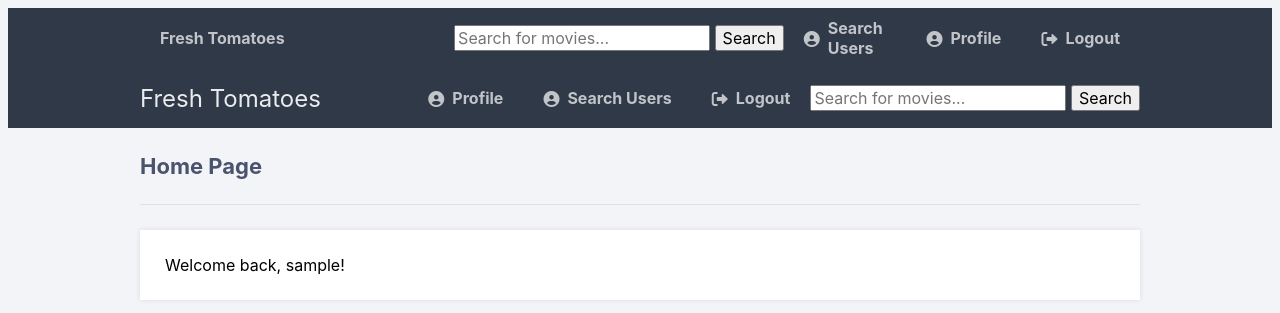
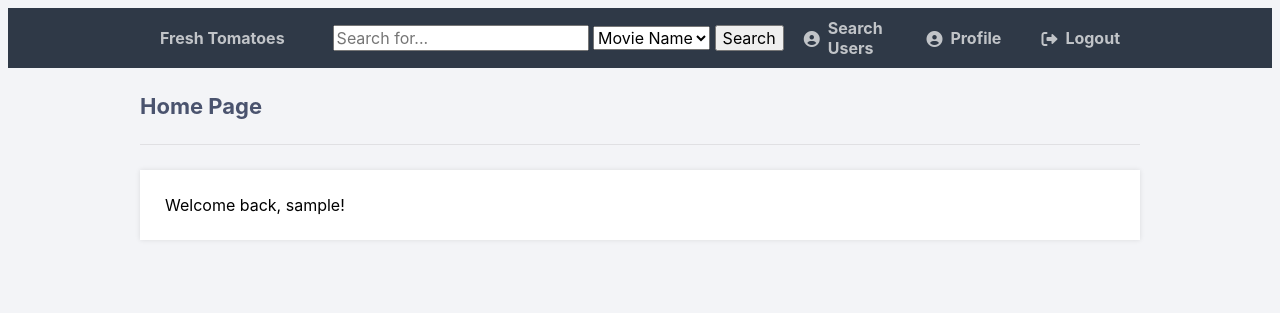
Before and after one commit to sya5jv/F23-Databases-Project, a PHP site: page /home.php in a window 1280 px wide. Shown: the top 313 px of the page. Run offline with PHP 8.4, Linux system fonts and the light colour scheme; the visitor is signed in with stand-in values (Sample User, id 1).

Commit message:
Add files via upload

```diff
--- a/home.php
+++ b/home.php
@@ -19,19 +19,6 @@ include "navbar.php";
 		<link rel="stylesheet" href="https://cdnjs.cloudflare.com/ajax/libs/font-awesome/6.2.0/css/all.min.css" integrity="sha512-xh6O/CkQoPOWDdYTDqeRdPCVd1SpvCA9XXcUnZS2FmJNp1coAFzvtCN9BmamE+4aHK8yyUHUSCcJHgXloTyT2A==" crossorigin="anonymous" referrerpolicy="no-referrer">
 	</head>
 	<body class="loggedin">
-		<nav class="navtop">
-			<div>
-				<h1>Fresh Tomatoes</h1>
-				<a href="profile.php"><i class="fas fa-user-circle"></i>Profile</a>
-				<a href="people-search.php"><i class="fas fa-user-circle"></i>Search Users</a>
-				<!-- Search Form -->
-				<form action="search.php" method="get" class="searchbar">
-					<input type="text" name="search_query" placeholder="Search for movies..." class="search-input">
-					<input type="submit" value="Search" class="search-button">
-				</form>
-				<a href="logout.php"><i class="fas fa-sign-out-alt"></i>Logout</a>
-			</div>
-		</nav>
 
 		<div class="content">
 			<h2>Home Page</h2>
--- a/navbar.php
+++ b/navbar.php
@@ -8,7 +8,12 @@
         <!-- Search Form -->
         <h1><a href="home.php">Fresh Tomatoes</a></h1>
             <form action="search.php" method="get" class="searchbar">
-                <input type="text" name="search_query" placeholder="Search for movies..." class="search-input">
+                <input type="text" name="search_query" placeholder="Search for..." class="search-input">
+                    <select name="search_type" class="search-type">
+                    <option value="name">Movie Name</option>
+                    <option value="director">Director</option>
+                    <option value="genre">Genre</option>
+                    </select>
                 <input type="submit" value="Search" class="search-button">
             </form>
         </div>
--- a/people-search.php
+++ b/people-search.php
@@ -6,9 +6,7 @@ if (!isset($_SESSION['loggedin'])) {
 }
 
 include 'connect-db.php';
-
 include 'navbar.php';
-
 
 $search_query = $_GET['search_query'] ?? '';
 
@@ -28,7 +26,6 @@ $users = $stmt->fetchAll(PDO::FETCH_ASSOC);
     <link href="style.css" rel="stylesheet" type="text/css">
 </head>
 <body class="loggedin search-page">
-
     <div class="content">
         <h2>Search for Users</h2>
         <form action="people-search.php" method="get" class="searchbar">
```
Also changed, not shown: search.php (+22 -2 lines).
